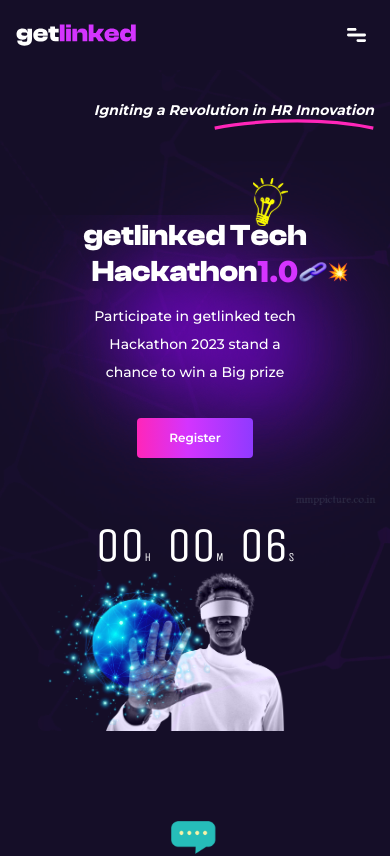
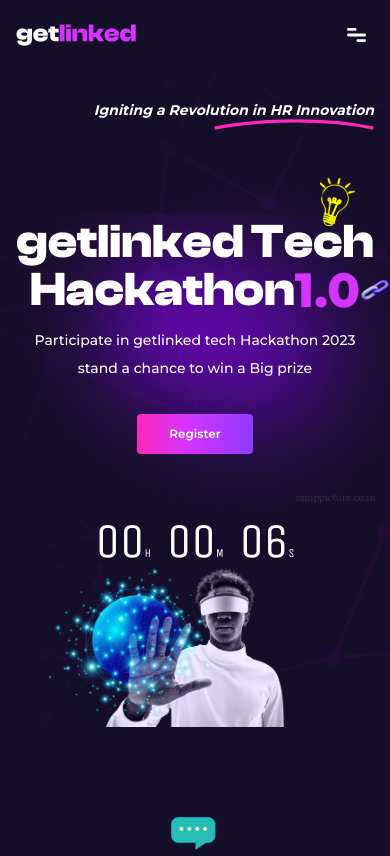
Before and after one commit to mack-code0/macaulay-getlinked, a React (Vite) app: page / in a window 390 px wide. Shown: the top 856 px of the page. Built offline with nearby package versions, Linux system fonts and the light colour scheme.

Commit message:
First Commit

```diff
--- a/src/pages/Landing/components/Hero.tsx
+++ b/src/pages/Landing/components/Hero.tsx
@@ -39,15 +39,15 @@ const Hero = () => {
         <div className="tw-flex md:tw-flex-row tw-flex-col tw-items-center tw-mt-[58px] ">
             <div className="tw-w-1/2 tw-flex tw-flex-col tw-items-center md:tw-items-start tw-mt-10">
                 <div className="tw-flex md:tw-max-w-min tw-relative">
-                    <h1 className="tw-whitespace-nowrap tw-font-extrabold !tw-font-clashDisplay tw-text-3xl lg:tw-text-6xl tw-text-white">getlinked Tech</h1>
+                    <h1 className="tw-whitespace-nowrap tw-font-extrabold !tw-font-clashDisplay tw-text-5xl lg:tw-text-6xl tw-text-white">getlinked Tech</h1>
                     <img src={bulb} className="tw-absolute tw-right-[19px] -tw-top-[40px] tw-w-[35px]" alt="" />
                 </div>
                 <div className="tw-flex tw-flex-col tw-items-center md:tw-items-start">
                     <div className="tw-flex !tw-items-center">
-                        <h1 className="tw-font-extrabold tw-flex !tw-items-center !tw-font-clashDisplay tw-text-3xl lg:tw-text-6xl tw-text-white">Hackathon <span className="tw-text-violet">1.0</span> <img src={chainEmoji} alt="Chain" className="tw-w-[30px] tw-w-h-auto md:tw-w-[65px]" />
+                        <h1 className="tw-font-extrabold tw-flex !tw-items-center !tw-font-clashDisplay tw-text-5xl lg:tw-text-6xl tw-text-white">Hackathon <span className="tw-text-violet">1.0</span> <img src={chainEmoji} alt="Chain" className="tw-w-[30px] tw-w-h-auto md:tw-w-[65px]" />
                             <img src={fireEmoji} alt="Fire" className="tw-w-[20px] tw-w-h-auto md:tw-w-[40px]" /></h1>
                     </div>
-                    <Paragraph className="md:tw-w-[70%] tw-text-center md:tw-text-left tw-mt-3">Participate in getlinked tech Hackathon 2023 stand a chance to win a Big prize</Paragraph>
+                    <Paragraph className="tw-leading-5 md:tw-leading-7 md:tw-w-[70%] tw-text-center md:tw-text-left tw-mt-3">Participate in getlinked tech Hackathon 2023 stand a chance to win a Big prize</Paragraph>
                     <Button className="!tw-mt-8">Register</Button>
                     <div className="tw-mt-16 tw-flex tw-space-x-4 tw-text-white">
                         <p className="tw-text-5xl tw-font-unicaOne">{elapsedTime.hours().toString().padStart(2, '0')}<small className="tw-text-xs tw-font-unicaOne">H</small></p>
```
